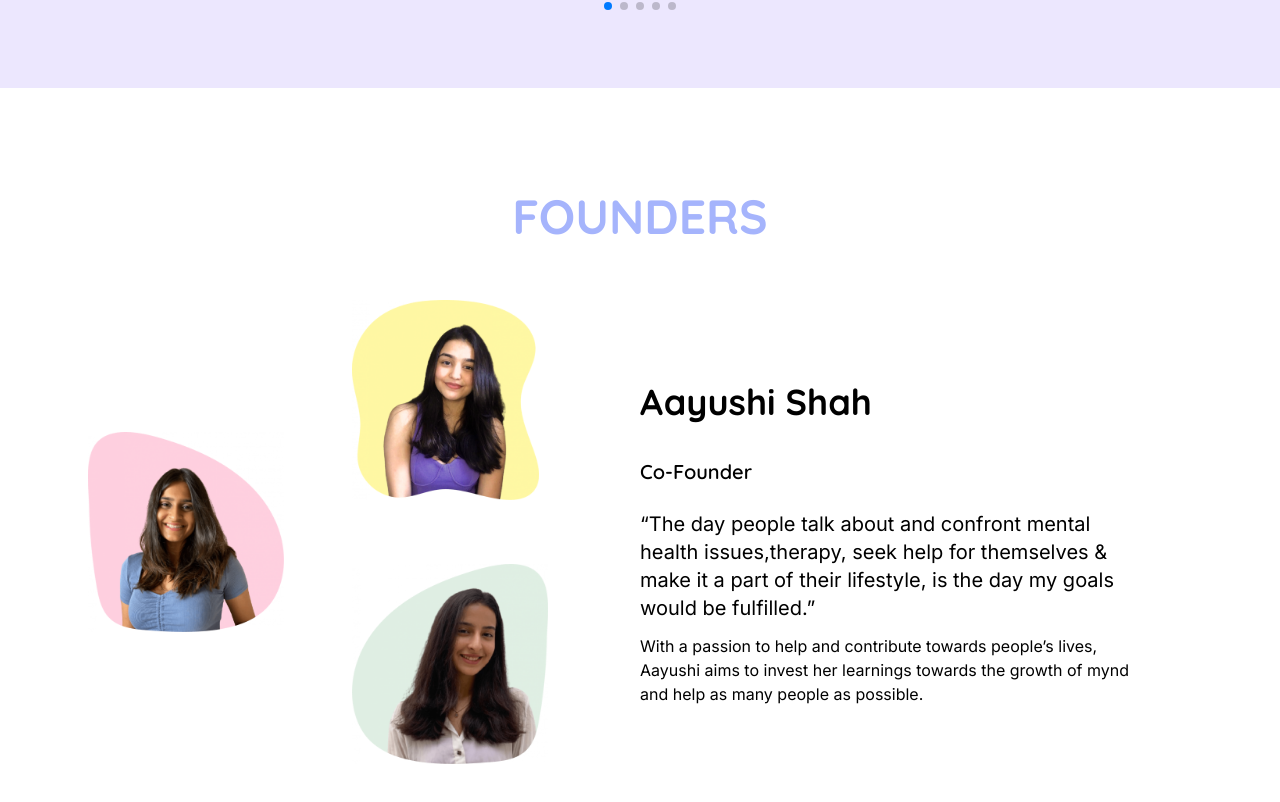
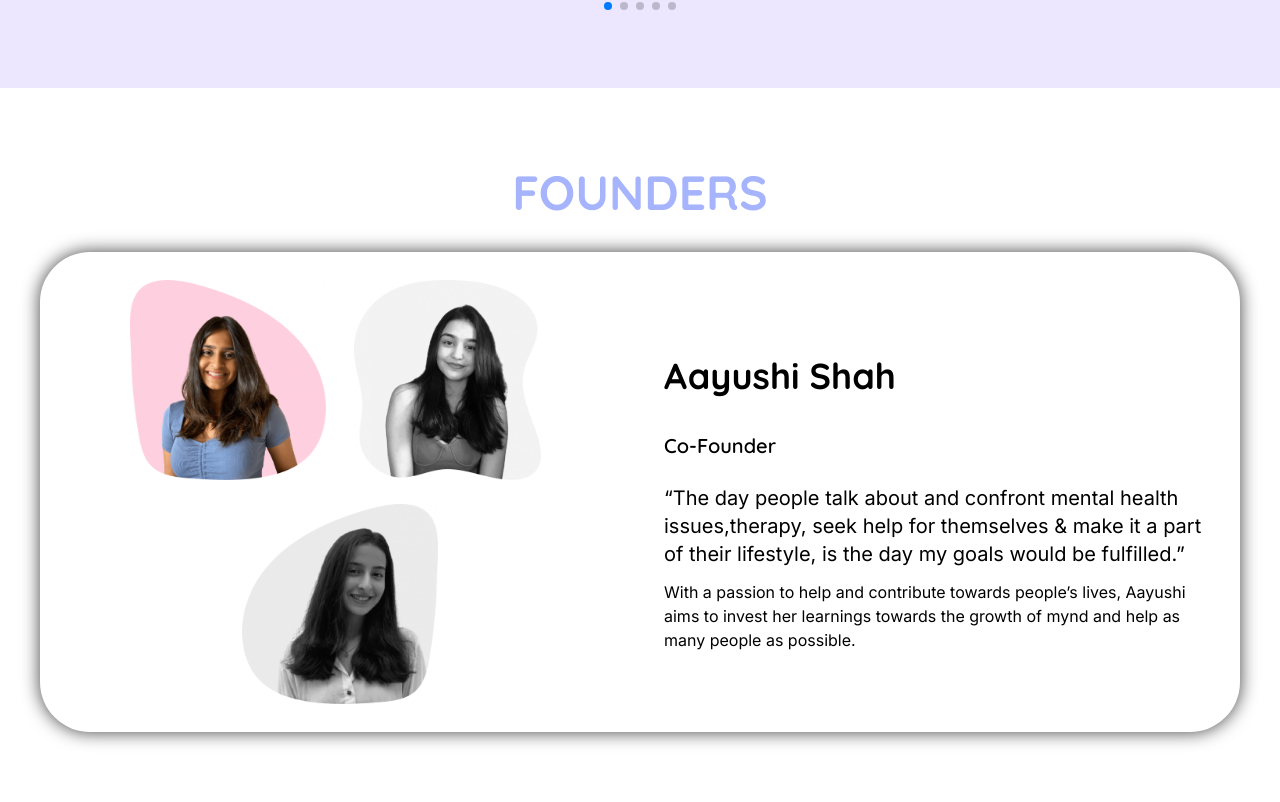
Before and after one commit to ShriramMehta/horizon-landing-page, a React (Create React App) app: page / in a window 1280 px wide. Shown: the part 2138-2940 px from the top of the page. Built offline with nearby package versions, Linux system fonts and the light colour scheme; the HTML template or start-up script is replaced by a standard one.

Commit message:
team-done-favicon

```diff
--- a/src/pages/Team.css
+++ b/src/pages/Team.css
@@ -1,6 +1,6 @@
-/*
+
 .ModalContainer{
   box-shadow: 0px 0px 18px 0px rgba(0,0,0,0.75);
   border-radius: 50px;
   padding: 4px;
-} */
+}
--- a/src/pages/Team.js
+++ b/src/pages/Team.js
@@ -31,36 +31,44 @@ const Team = () => {
   return (
     <section
       id="team"
-      className="my-10 flex flex-col gap-6 w-full justify-center items-center p-16"
+      className="my-10 flex flex-col gap-6 w-full justify-center items-center p-10"
       data-scroll-section
     >
-       <div className="mb-3">
-        <h1 className="text-5xl text-indigo-300 font-heading font-bold">FOUNDERS</h1>
+      <div className="mb-3">
+        <h1 className="text-5xl text-indigo-300 font-heading font-bold">
+          FOUNDERS
+        </h1>
       </div>
-      <div className="flex w-full justify-center items-center ModalContainer">
-        <div className="p-6 flex gap-16 justify-between items-center">
-        <div className="w-[200px] h-[200px] ">
-          <img src="./images/img1.png" alt="founder1" className="max-w-full max-h-full cursor-pointer transform transition-transform duration-300 hover:scale-110" onMouseOver={()=>setFounder(0)}/>
-        </div>
-          <div className="flex flex-col gap-16 justify-between items-center">
-          <div className="w-[200px] h-[200px] ">
-          <img src="./images/img2.png" alt="founder2" className="max-w-full max-h-full cursor-pointer transform transition-transform duration-300 hover:scale-110"onMouseOver={()=>setFounder(1)}/>
-        </div>
-        <div className="w-[200px] h-[200px] ">
-          <img src="./images/img3.png" alt="founder3" className="max-w-full max-h-full cursor-pointer transform transition-transform duration-300 hover:scale-110" onMouseOver={()=>setFounder(2)}/>
-        </div>
+      <div className="flex flex-col md:flex-row w-full justify-center items-center p-6 ModalContainer ">
+        <div className="p-6 relative flex  gap-6 justify-between items-center w-full">
+          <div className="flex flex-row flex-wrap gap-6 justify-center items-center">
+          {Founders.map((founderData, index) => (
+            <div
+              key={index}
+              className="w-[200px] h-[200px]"
+              onMouseOver={() => setFounder(index)}
+            >
+              <img
+                src={founderData.image}
+                alt={`founder${index + 1}`}
+                className={`max-w-full max-h-full cursor-pointer transform transition-transform duration-300 hover:scale-110 ${
+                  founder === index ? "" : "grayscale"
+                }`}
+              />
+            </div>
+          ))}
           </div>
         </div>
-        <div className="flex flex-col justify-center p-16 text-left gap-3">
-                <h1 className="text-4xl font-heading font-bold my-6">{Founders[founder].name}</h1>
-                <h4 className="text-xl font-heading font-semibold mb-3">Co-Founder</h4>
-                <h4 className="text-xl">
-                  {Founders[founder].para}
-                </h4>
-                <p className="text-md">
-                  {Founders[founder].subpara}
-                </p>
-              </div>
+        <div className="flex flex-col justify-center p-6 text-left gap-3 w-full">
+          <h1 className="text-4xl font-heading font-bold my-6">
+            {Founders[founder].name}
+          </h1>
+          <h4 className="text-xl font-heading font-semibold mb-3">
+            Co-Founder
+          </h4>
+          <h4 className="text-xl">{Founders[founder].para}</h4>
+          <p className="text-md">{Founders[founder].subpara}</p>
+        </div>
       </div>
     </section>
   );
```
Also changed, not shown: public/adapt logo in black.png (added), 1 other file (tests, documents, lock files or other folders).
